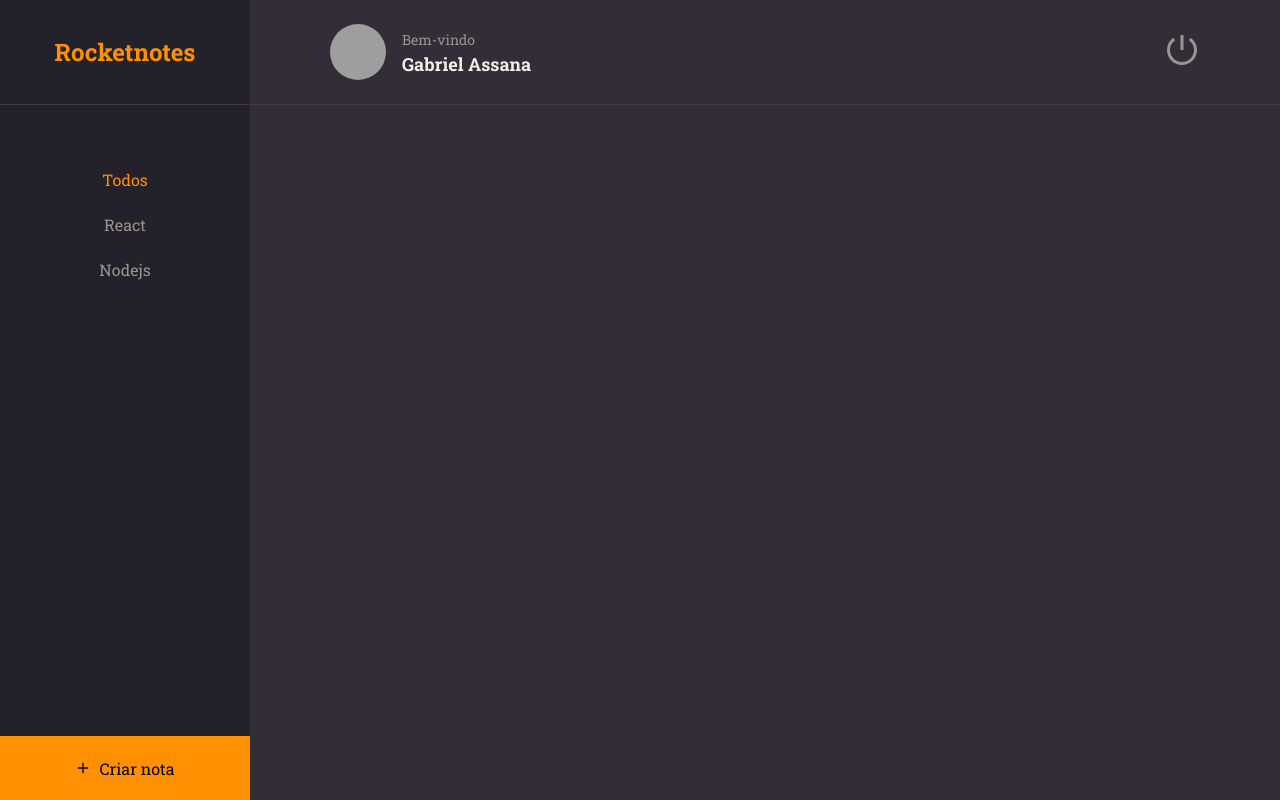
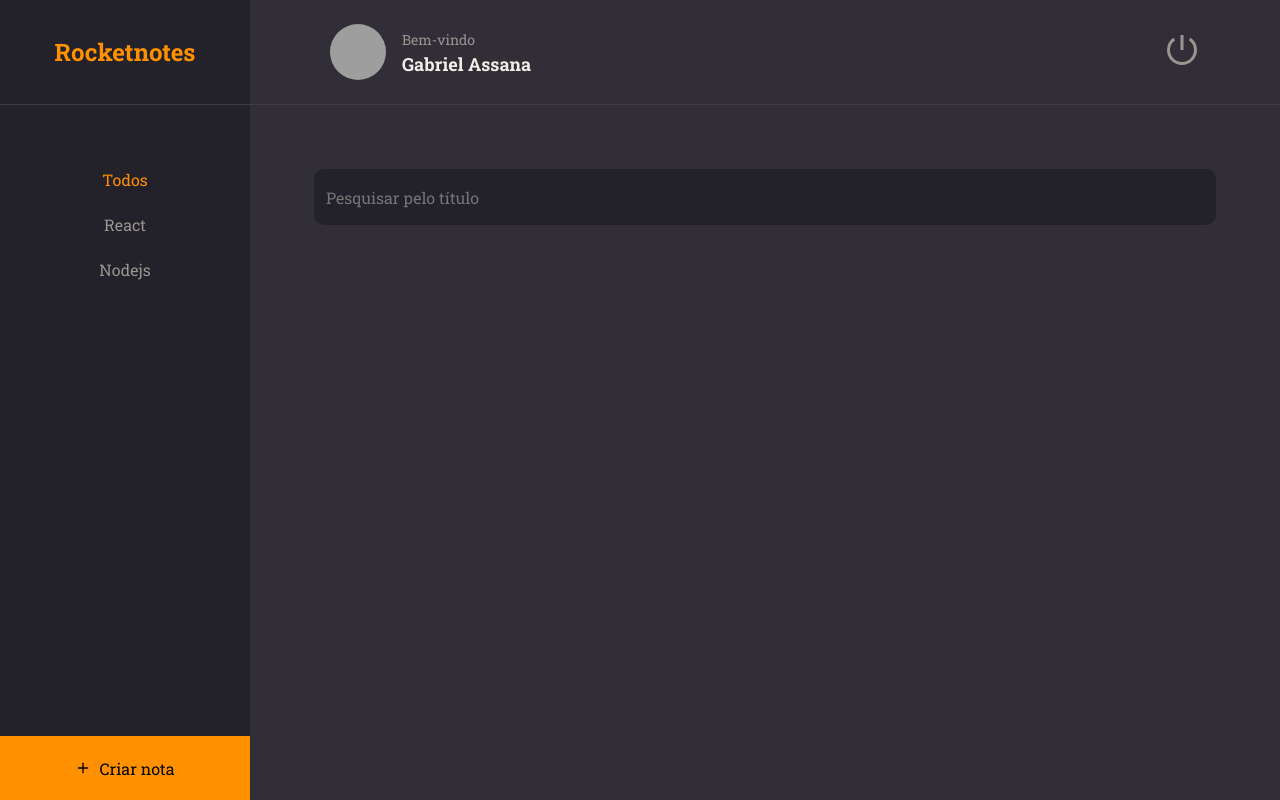
Before and after one commit to gabriel-assana/RocketNotes-Frontend, a React (Vite) app: page / in a window 1280 px wide. Built offline with nearby package versions, Linux system fonts and the light colour scheme; grey boxes are pictures that could not be loaded.

Commit message:
Criando componente de input

```diff
--- /dev/null
+++ b/src/components/Input/index.jsx
@@ -0,0 +1,11 @@
+import { Container } from './styles';
+
+
+export function Input({ icon: Icon, ...rest }){
+    return(
+        <Container>
+            { Icon && <Icon size={20}/> }
+            <input  {...rest} />
+        </Container>
+    )
+}
--- /dev/null
+++ b/src/components/Input/styles.js
@@ -0,0 +1,34 @@
+import styled from 'styled-components';
+
+export const Container = styled.div`
+    width: 100%;
+    display: flex;
+    align-items: center;
+
+    background-color: ${({ theme }) => theme.COLORS.BACKGROUND_900};
+    color: ${({ theme }) => theme.COLORS.GRAY_100};
+
+    margin-bottom: 8px;
+    border-radius: 10px;
+
+    > input {
+        height: 56px;
+        width: 100%;
+
+        padding:12px;
+
+        color: ${({ theme }) => theme.COLORS.WHITE};
+        background: transparent;
+        border: 0;
+
+        &:placeholder {
+            color: ${({ theme }) => theme.COLORS.GRAY_300 };
+        }
+
+    }
+
+    > svg {
+        margin-left:  16px;
+    }
+
+`;
--- a/src/pages/Home/index.jsx
+++ b/src/pages/Home/index.jsx
@@ -2,6 +2,7 @@
 
 import { ButtonText } from '../../components/ButtonText';
 import { Header } from '../../components/Header';
+import { Input } from '../../components/Input';
 import { Brand, Container, Content, Menu, NewNote, Search } from './styles';
 
 export function Home() {
@@ -20,7 +21,7 @@
             </Menu>
 
             <Search>
-
+                <Input placeholder="Pesquisar pelo título" />
             </Search>
 
             <Content>
--- a/src/pages/Home/styles.js
+++ b/src/pages/Home/styles.js
@@ -70,4 +70,5 @@
 
 export const Search = styled.div`
     grid-area: search;
+    padding: 64px 64px 0px;
 `;
```
